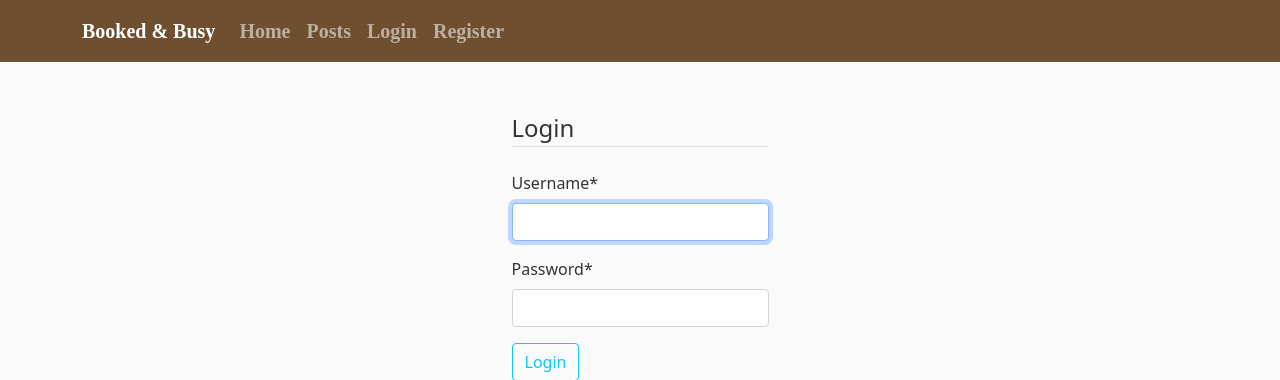
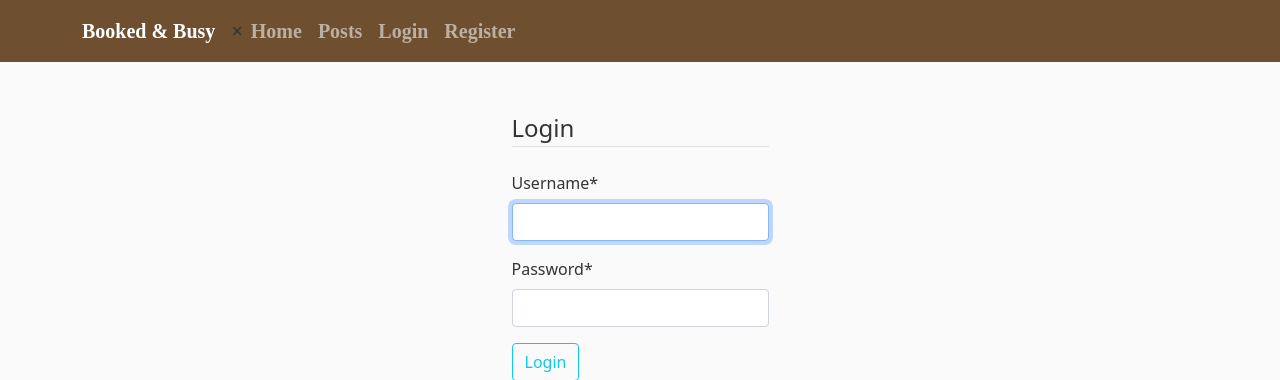
Before and after one commit to kristineLCS/Frameworks_django, a Django app: a page that uses book_tracker/templates/blog/base.html in a window 1280 px wide. Shown: the top 380 px of the page. Run offline with Django 4.2, Linux system fonts and the light colour scheme; parts of the project's set-up code (start-up, migrations or seed data) failed here and were passed over; some libraries are stand-ins or nearby versions; some web fonts are replaced.

Commit message:
added main.js for nav sidebar

```diff
--- a/book_tracker/templates/blog/base.html
+++ b/book_tracker/templates/blog/base.html
@@ -7,6 +7,8 @@
 
   <link href="https://cdn.jsdelivr.net/npm/bootstrap@5.0.2/dist/css/bootstrap.min.css"
   rel="stylesheet" integrity="sha384-EVSTQN3/azprG1Anm3QDgpJLIm9Nao0Yz1ztcQTwFspd3yD65VohhpuuCOmLASjC" crossorigin="anonymous">
+
+  <link href="https://fonts.googleapis.com/icon?family=Material+Icons" rel="stylesheet">
 
   <link rel="stylesheet"  href="{% static 'blog/main.css' %}">
 
@@ -26,6 +28,7 @@
             <span class="navbar-toggler-icon"></span>
           </button>
           <div class="collapse navbar-collapse" id="navbarToggle">
+            <span class="close-btn" id="closeSidebar">&times;</span>
             <div class="navbar-nav mr-auto">
               <a class="nav-item nav-link" href="{% url 'blog-home' %}">Home</a>
               <a class="nav-item nav-link" href="{% url 'blog-posts' %}">Posts</a>
@@ -73,5 +76,8 @@
     <!-- Bootstrap JS (with Popper)-->
     <script src="https://cdn.jsdelivr.net/npm/bootstrap@5.0.2/dist/js/bootstrap.bundle.min.js"
     integrity="sha384-MrcW6ZMFYlzcLA8Nl+NtUVF0sA7MsXsP1UyJoMp4YLEuNSfAP+JcXn/tWtIaxVXM" crossorigin="anonymous"></script>
+
+    <script src="{% static 'blog/main.js' %}"></script>
+
   </body>
 </html>
```
